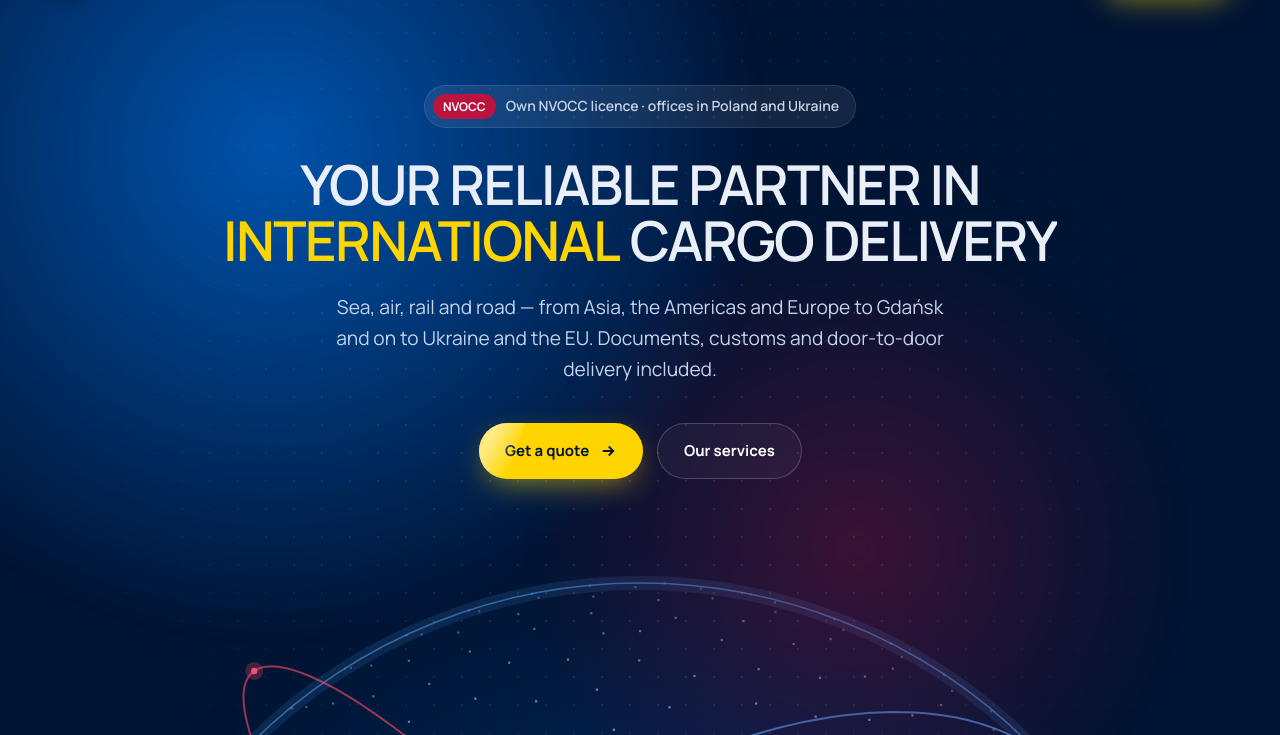
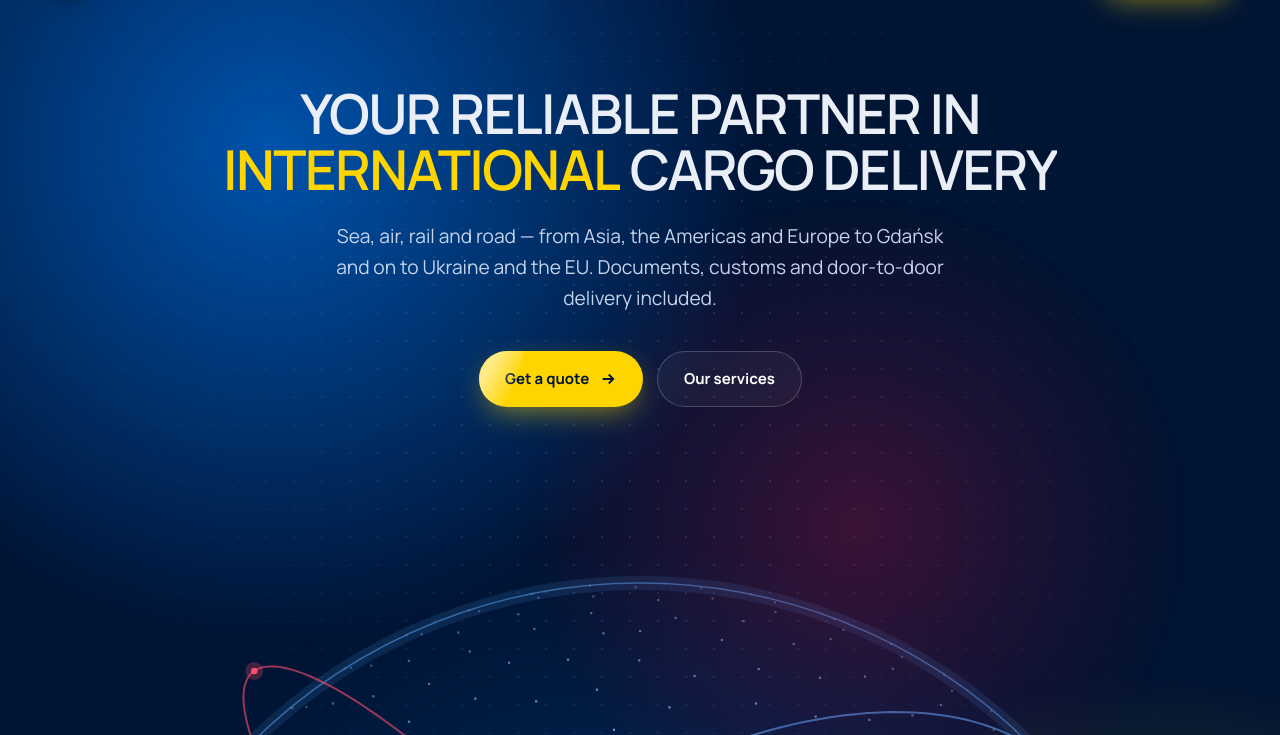
Before and after one commit to ddavidyuk-code/lymbridge-site, a plain HTML site: page index.html in a window 1280 px wide. Shown: the part 65-800 px from the top of the page. Drawn offline with Linux system fonts and the light colour scheme; a web font is replaced by a local one.

Commit message:
Remove NVOCC badge from hero

```diff
--- a/index.html
+++ b/index.html
@@ -366,7 +366,7 @@ form .btn-primary{background:#002664;color:#fff}
   <div class="hero-grid"></div>
   <div class="wrap">
     <div class="hero-content heroC-content">
-      <div class="badge rv"><b>NVOCC</b><span data-i="hero.badge"></span></div>
+
       <h1 class="rv" data-ih="hero.title"></h1>
       <p class="lead rv" data-i="hero.lead"></p>
       <div class="hero-cta rv">
```
Also changed, not shown: preview.html (+1 -1 lines).
